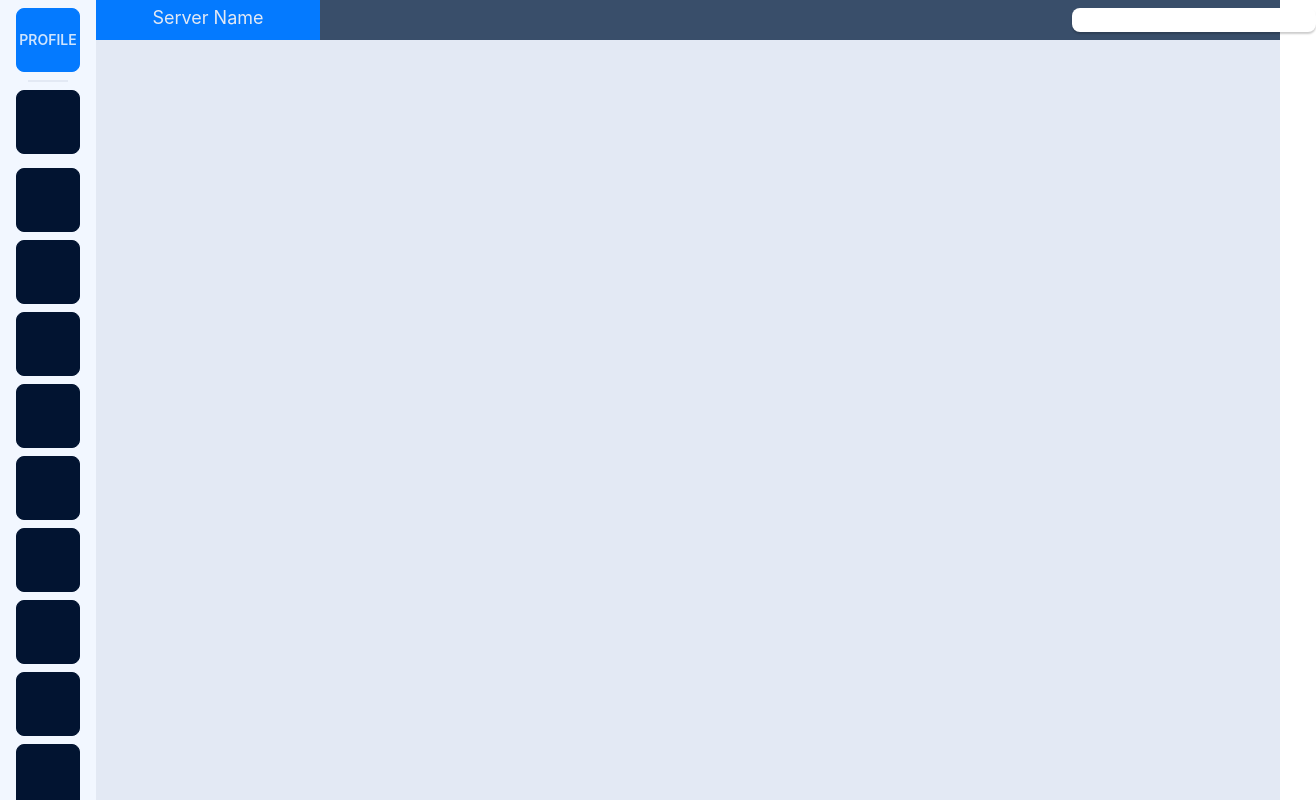
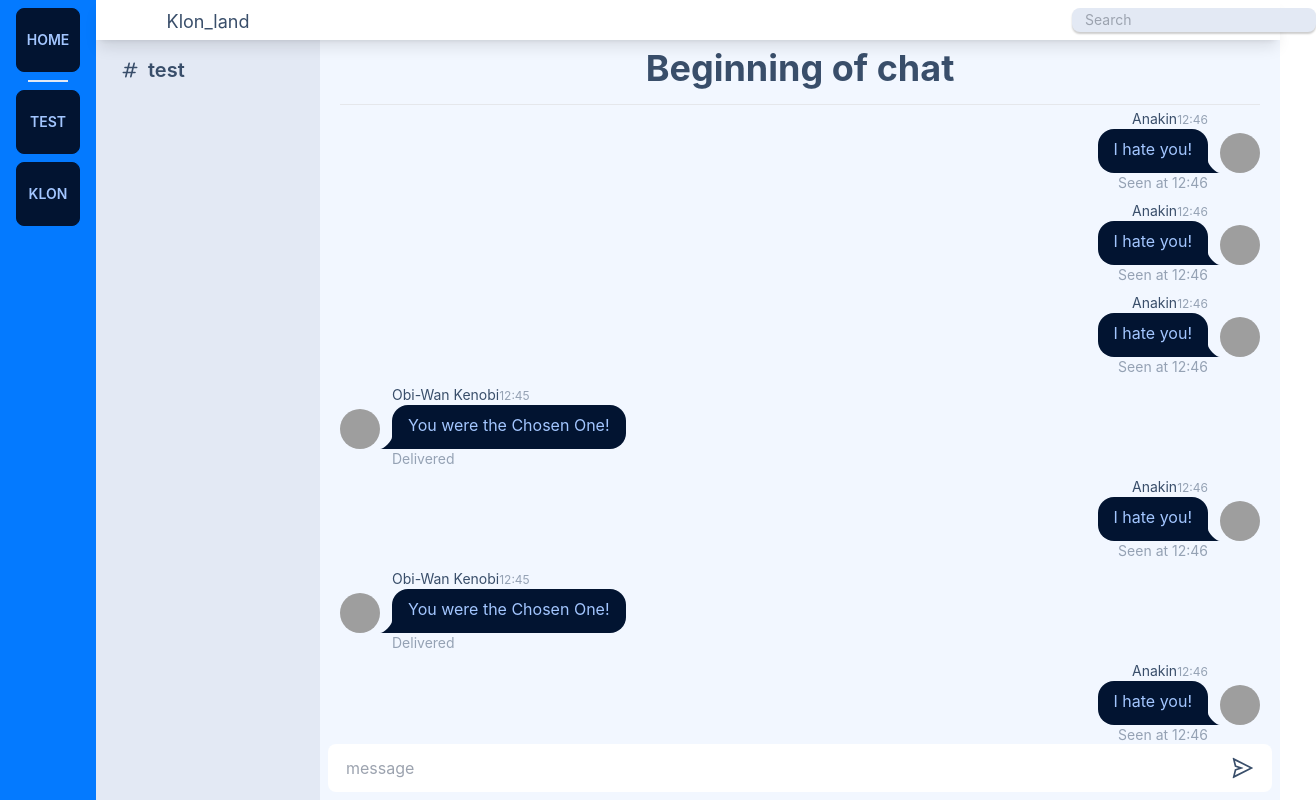
Before and after one commit to FlynnFc/VerbalizeDesktop, a Next.js app: page /Klon_land in a window 1280 px wide. Shown: the whole page, 1316 px wide, since content can reach past the window. Built offline with nearby package versions, Linux system fonts and the light colour scheme; grey boxes are pictures that could not be loaded.

Commit message:
chat and chat rooms done

```diff
--- a/package.json
+++ b/package.json
@@ -12,7 +12,8 @@
     "daisyui": "^2.46.1",
     "next": "^13.0.0",
     "react": "^18.2.0",
-    "react-dom": "^18.2.0"
+    "react-dom": "^18.2.0",
+    "react-icons": "^4.7.1"
   },
   "devDependencies": {
     "@tauri-apps/cli": "^1.2.2",
--- a/src/App.css
+++ b/src/App.css
@@ -6,6 +6,34 @@
   width: calc(100vw - 6rem);
   position: absolute;
   right: 0;
+}
+
+.mainNav {
+  width: calc(100vw - 6rem);
+  right: 0;
+  position: fixed;
+}
+.containerSideNav {
+  height: calc(100vh - 2.5rem);
+  max-height: calc(100vh - 2.5rem);
+  position: fixed;
+  top: 2.5rem;
+  overflow-y: scroll;
+  padding: 0.75rem /* 12px */;
+  width: 14rem /* 224px */;
+  --tw-bg-opacity: 1;
+  background-color: hsl(var(--b3, var(--b2)) / var(--tw-bg-opacity));
+}
+.containerBody {
+  width: calc(100vw - (6rem + 14rem));
+  height: calc(100vh - 2.5rem);
+  position: absolute;
+  top: 2.5rem;
+  right: 0;
+  margin: 0;
+  padding: 0.5rem;
+
+  overflow-y: scroll;
 }
 
 .logo {
@@ -31,5 +59,10 @@ span.logos > a > span {
 }
 
 ::-webkit-scrollbar {
-  width: 1px;
+  width: 3px;
 }
+
+::-webkit-scrollbar-thumb {
+  border-radius: 0.25rem;
+  background-color: hsl(var(--p, var(--p)) / var(--tw-bg-opacity));
+}
--- /dev/null
+++ b/src/components/Channels/Channels.tsx
@@ -0,0 +1,16 @@
+import React from "react";
+import { HiOutlineHashtag } from "react-icons/hi";
+const Channels = () => {
+  return (
+    <div className="containerSideNav ">
+      <ul className="text-2xl">
+        <li className="flex items-center space-x-2 text-xl w-full font-semibold text-left rounded px-3 py-1 mb-1 hover:bg-[#0c03031e] cursor-pointer">
+          <HiOutlineHashtag />
+          <span>test</span>
+        </li>
+      </ul>
+    </div>
+  );
+};
+
+export default Channels;
--- /dev/null
+++ b/src/components/ChatBubble/LeftChatBubble.tsx
@@ -0,0 +1,23 @@
+import React from "react";
+
+const LeftChatBubble = () => {
+  return (
+    <>
+      <div className="chat chat-start">
+        <div className="chat-image avatar">
+          <div className="w-10 rounded-full">
+            <img src="https://placeimg.com/192/192/people" />
+          </div>
+        </div>
+        <div className="chat-header">
+          Obi-Wan Kenobi
+          <time className="text-xs opacity-50">12:45</time>
+        </div>
+        <div className="chat-bubble">You were the Chosen One!</div>
+        <div className="chat-footer opacity-50">Delivered</div>
+      </div>
+    </>
+  );
+};
+
+export default LeftChatBubble;
--- /dev/null
+++ b/src/components/ChatBubble/RightChatBubble.tsx
@@ -0,0 +1,21 @@
+import React from "react";
+
+const RightChatBubble = () => {
+  return (
+    <div className="chat chat-end">
+      <div className="chat-image avatar">
+        <div className="w-10 rounded-full">
+          <img src="https://placeimg.com/192/192/people" />
+        </div>
+      </div>
+      <div className="chat-header">
+        Anakin
+        <time className="text-xs opacity-50">12:46</time>
+      </div>
+      <div className="chat-bubble">I hate you!</div>
+      <div className="chat-footer opacity-50">Seen at 12:46</div>
+    </div>
+  );
+};
+
+export default RightChatBubble;
--- /dev/null
+++ b/src/components/ServerBar/ServerBar.tsx
@@ -0,0 +1,57 @@
+"use client";
+import Link from "next/link";
+import React, { useState } from "react";
+
+const ServerBar = () => {
+  const [count, setCount] = useState(0);
+  const handleClick = (e) => {
+    console.log(e);
+    if (e.type === "click") {
+      console.log("Left click");
+    } else if (e.type === "contextmenu") {
+      e.preventDefault();
+      console.log("Right click");
+      handleRightClick();
+    }
+  };
+
+  const handleRightClick = () => {};
+  return (
+    <div className="bg-primary box-border fixed min-h-screen h-full top-0 w-24 flex flex-col justify-start items-center  overflow-y-auto overflow-x-visible pt-2">
+      <ul className="flex flex-col items-center">
+        <Link href={"./"}>
+          <li
+            onClick={handleClick}
+            onContextMenu={handleClick}
+            className="btn w-16 h-16 mb-2"
+          >
+            Home
+          </li>
+        </Link>
+        <li className="w-10 border-b-2 border-base-300"></li>
+      </ul>
+      <ul className="flex flex-col space-y-2 mt-2">
+        <Link href={"/tester"}>
+          <li
+            onClick={handleClick}
+            onContextMenu={handleClick}
+            className="btn btn-square  w-16 h-16 relative"
+          >
+            Test
+          </li>
+        </Link>
+        <Link href={"/Klon_land"}>
+          <li
+            onClick={handleClick}
+            onContextMenu={handleClick}
+            className="btn btn-square  w-16 h-16 relative"
+          >
+            Klon
+          </li>
+        </Link>
+      </ul>
+    </div>
+  );
+};
+
+export default ServerBar;
--- a/src/components/ServerBar/index.tsx
+++ /dev/null
@@ -1,34 +0,0 @@
-import Link from "next/link";
-import React from "react";
-
-const ServerBar = () => {
-  return (
-    <div className="bg-base-200 fixed min-h-screen h-full top-0 w-24 flex flex-col justify-start items-center  overflow-auto pt-2">
-      <ul className="flex flex-col items-center">
-        <li className="btn btn-primary w-16 h-16 mb-2">Profile</li>
-        <li className="w-10 border-b-2 border-base-300"></li>
-      </ul>
-      <ul className="flex flex-col space-y-2 mt-2">
-        <Link href={"/tester"}>
-          <li className="btn btn-square  w-16 h-16"></li>
-        </Link>
-        <li className="btn btn-square  w-16 h-16"></li>
-        <li className="btn btn-square  w-16 h-16"></li>
-        <li className="btn btn-square  w-16 h-16"></li>
-        <li className="btn btn-square  w-16 h-16"></li>
-        <li className="btn btn-square  w-16 h-16"></li>
-        <li className="btn btn-square  w-16 h-16"></li>
-        <li className="btn btn-square  w-16 h-16"></li>
-        <li className="btn btn-square  w-16 h-16"></li>
-        <li className="btn btn-square  w-16 h-16"></li>
-        <li className="btn btn-square  w-16 h-16"></li>
-        <li className="btn btn-square  w-16 h-16"></li>
-        <li className="btn btn-square  w-16 h-16"></li>
-        <li className="btn btn-square w-16 h-16"></li>
-        <li className="btn btn-square  w-16 h-16"></li>
-      </ul>
-    </div>
-  );
-};
-
-export default ServerBar;
--- a/src/pages/[server].tsx
+++ b/src/pages/[server].tsx
@@ -1,51 +1,139 @@
+import { useRouter } from "next/router";
 import React from "react";
+import Channels from "../components/Channels/Channels";
+import LeftChatBubble from "../components/ChatBubble/LeftChatBubble";
+import RightChatBubble from "../components/ChatBubble/RightChatBubble";
+import { AiOutlineSend } from "react-icons/ai";
 
 const MainPage = () => {
+  const { query } = useRouter();
   return (
-    <div className="max-w-screen overflow-hidden">
-      <ServerNav />
-      <div className="w-full flex justify-center bg-base-300 min-h-screen">
-        test
-      </div>
+    <div className="max-w-screen overflow-hidden flex flex-col z-0">
+      <ServerNav serverName={query.server} />
+      <section>
+        <Channels />
+      </section>
+      <section className="bg-base-200 containerBody flex justify-end flex-col">
+        <div className="overflow-y-auto px-3">
+          <h2 className="text-4xl text-center font-bold border-b pb-4">
+            Beginning of chat
+          </h2>
+          <ul>
+            <li>
+              <RightChatBubble />
+            </li>
+            <li>
+              <RightChatBubble />
+            </li>
+            <li>
+              <RightChatBubble />
+            </li>
+            <li>
+              <LeftChatBubble />
+            </li>
+            <li>
+              <RightChatBubble />
+            </li>
+            <li>
+              <LeftChatBubble />
+            </li>
+            <li>
+              <RightChatBubble />
+            </li>
+            <li>
+              <RightChatBubble />
+            </li>
+            <li>
+              <RightChatBubble />
+            </li>
+            <li>
+              <LeftChatBubble />
+            </li>
+            <li>
+              <RightChatBubble />
+            </li>
+            <li>
+              <LeftChatBubble />
+            </li>
+            <li>
+              <RightChatBubble />
+            </li>
+            <li>
+              <RightChatBubble />
+            </li>
+            <li>
+              <RightChatBubble />
+            </li>
+            <li>
+              <LeftChatBubble />
+            </li>
+            <li>
+              <RightChatBubble />
+            </li>
+            <li>
+              <LeftChatBubble />
+            </li>
+          </ul>
+        </div>
+        <div className="w-full">
+          <div className="w-full flex items-center bottom-4 input">
+            <input
+              type="text"
+              placeholder="message"
+              className="bg-transparent shadow-none w-full"
+            />
+            <span className="text-2xl">
+              <AiOutlineSend />
+            </span>
+          </div>
+        </div>
+      </section>
     </div>
   );
 };
 
 export default MainPage;
 
-const ServerNav = () => {
+const ServerNav = (props: { serverName: string | string[] }) => {
   return (
-    <nav className="top-0 h-10 fixed mainContainer bg-base-content text-base-300 flex justify-between">
-      <div className="dropdown flex w-56 bg-primary">
-        <label tabIndex={0} className="m-1 text-lg text-center w-full">
-          Server Name
+    <nav className="top-0 mainNav z-10 h-10 fixed bg-base-100 text-base-content shadow-lg flex justify-between">
+      <div className="dropdown flex w-56 bg-base-100  text-base-content">
+        <label
+          tabIndex={0}
+          className="p-2 select-none text-lg text-center w-full cursor-pointer hover:bg-[#acaaaa23]"
+        >
+          {props.serverName}
         </label>
         <ul
           tabIndex={0}
           className="dropdown-content menu p-2 shadow bg-base-100 rounded box w-52 mt-12 m-2"
         >
-          <li className="menu-title">
-            <span>Category</span>
+          <li className="menu-title elect-none">
+            <span>Server settings</span>
           </li>
-          <li>
-            <a>Item 1</a>
+          <li className="px-4 cursor-pointer text-base-content py-2 hover:bg-[#acaaaa23] rounded leading-normal">
+            Item 1
           </li>
-          <li>
-            <a>Item 2</a>
+          <li className="px-4 cursor-pointer text-base-content py-2 hover:bg-[#acaaaa23] rounded leading-normal">
+            Item 2
           </li>
-          <li className="menu-title">
-            <span>Category</span>
+          <li className="menu-title select-none">
+            <span>Notifcation settings</span>
           </li>
-          <li>
-            <a>Item 1</a>
+          <li className="px-4 cursor-pointer text-base-content py-2 hover:bg-[#acaaaa23] rounded leading-normal">
+            Item 1
           </li>
-          <li>
-            <a>Item 2</a>
-          </li>
+          <span className="bg-error cursor-pointer mt-1 shadow rounded font-bold text-center text-base-content p-1">
+            Leave server
+          </span>
         </ul>
       </div>
       <div className="flex items-center w-52">
-        <input type="text" className="input-sm h-6" />
+        <input
+          type="text"
+          placeholder="Search"
+          className="input-sm h-6 bg-base-300"
+        />
       </div>
     </nav>
   );
--- a/src/pages/_app.tsx
+++ b/src/pages/_app.tsx
@@ -2,12 +2,16 @@ import type { AppProps } from "next/app";
 
 import "../style.css";
 import "../App.css";
+import ServerBar from "../components/ServerBar/ServerBar";
 
 // This default export is required in a new `pages/_app.js` file.
 export default function MyApp({ Component, pageProps }: AppProps) {
   return (
-    <main className="mainContainer">
-      <Component {...pageProps} />
-    </main>
+    <>
+      <ServerBar />
+      <main className="mainContainer">
+        <Component {...pageProps} />
+      </main>
+    </>
   );
 }
--- a/src/pages/_document.tsx
+++ b/src/pages/_document.tsx
@@ -1,11 +1,10 @@
 import { Html, Head, Main, NextScript } from "next/document";
-import ServerBar from "../components/ServerBar";
 
 export default function Document() {
   return (
     <Html>
       <Head />
-      <ServerBar />
+
       <body>
         <Main />
         <NextScript />
--- a/src/pages/index.tsx
+++ b/src/pages/index.tsx
@@ -1,6 +1,6 @@
 import { useState } from "react";
 import { invoke } from "@tauri-apps/api/tauri";
-import ServerBar from "../components/ServerBar";
+import ServerBar from "../components/ServerBar/ServerBar";
 import Image from "next/image";
 import reactLogo from "../assets/react.svg";
 import tauriLogo from "../assets/tauri.svg";
@@ -9,7 +9,7 @@ import nextLogo from "../assets/next.svg";
 function App() {
   const [greetMsg, setGreetMsg] = useState("");
   const [name, setName] = useState("");
-  const [test, setTest] = useState("Im a noncey");
+  const [test, setTest] = useState("Testing");
   const [testMsg, setTestMsg] = useState("");
 
   async function greet() {
@@ -81,23 +81,6 @@ function App() {
         </div>
 
         <p>{greetMsg}</p>
-        <ul className="flex flex-col space-y-2 mt-2">
-          <li className="btn btn-circle  w-16 h-16"></li>
-          <li className="btn btn-circle  w-16 h-16"></li>
-          <li className="btn btn-circle  w-16 h-16"></li>
-          <li className="btn btn-circle  w-16 h-16"></li>
-          <li className="btn btn-circle  w-16 h-16"></li>
-          <li className="btn btn-circle  w-16 h-16"></li>
-          <li className="btn btn-circle  w-16 h-16"></li>
-          <li className="btn btn-circle  w-16 h-16"></li>
-          <li className="btn btn-circle  w-16 h-16"></li>
-          <li className="btn btn-circle  w-16 h-16"></li>
-          <li className="btn btn-circle  w-16 h-16"></li>
-          <li className="btn btn-circle  w-16 h-16"></li>
-          <li className="btn btn-circle  w-16 h-16"></li>
-          <li className="btn btn-circle  w-16 h-16"></li>
-          <li className="btn btn-circle  w-16 h-16"></li>
-        </ul>
       </div>
     </main>
   );
```
Also changed, not shown: 1 other file (tests, documents, lock files or other folders).
